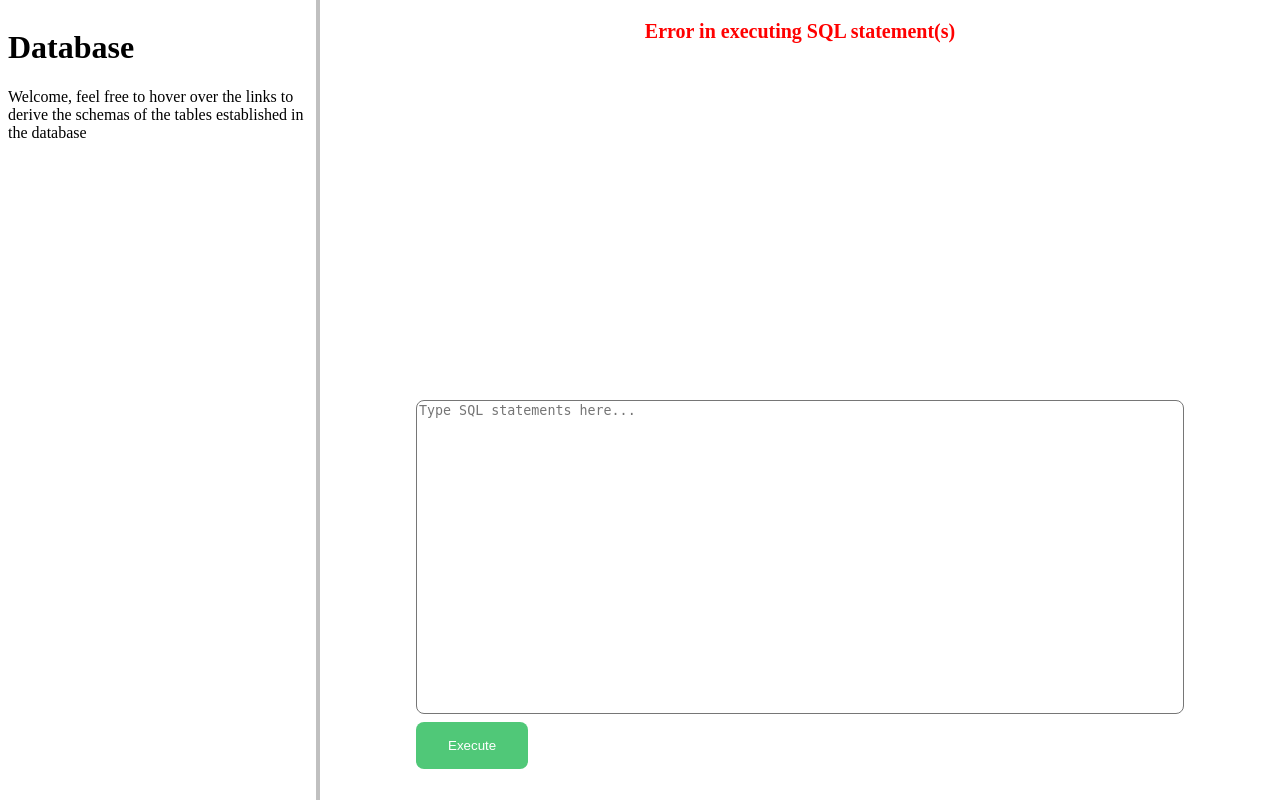
After one commit to Nichz123/Overwatch-MySQL-Database, a Flask app: template flask-app/templates/sql_fail.html in a window 1280 px wide. The commit adds this page. Run offline with Flask 3, Linux system fonts and the light colour scheme; the template is opened without the code that fills it, so the values that code supplies are empty; parts of the project's set-up code (start-up, migrations or seed data) failed here and were passed over.

Commit message:
Executes SELECT SQL statements

```diff
--- a/flask-app/app.py
+++ b/flask-app/app.py
@@ -6,6 +6,7 @@ from mysql.connector import connect, Error
 
 load_dotenv()
 db_user = os.getenv("MYSQL_USERNAME")
+db_host = os.getenv("MYSQL_HOST")
 db_password = os.getenv("MYSQL_PASSWORD")
 db_port = os.getenv("MYSQL_PORT")
 db_database = os.getenv("MYSQL_DATABASE")
@@ -14,7 +15,7 @@ app = Flask(__name__)
 
 try:
     connection = connect(
-        host="localhost",
+        host=db_host,
         user=db_user,
         password=db_password,
         database=db_database
@@ -42,14 +43,38 @@ def show_table(table):
             result.append(str(row))
         return result
 
+# Grab the tables and their data from the database
+tables = find_tables()
+table_datas = []
+for i in range(0, len(tables)):
+    tables[i]=str(tables[i])[2:-3]
+    table_datas.append(show_table(tables[i]))
+
+# Function to run user inputted sql code
+def execute_sql(query):
+    with connection.cursor() as cursor:
+        cursor.execute(query)
+        table = cursor.fetchall()
+        return table
+
 @app.route('/')
-def home():
-    tables = find_tables()
-    table_datas = []
-    for i in range(0, len(tables)):
-        tables[i]=str(tables[i])[2:-3]
-        table_datas.append(show_table(tables[i]))
-    return render_template('index.html', database=db_database, tables=tables, len=len(tables), table_datas=table_datas)
+def index():
+    return render_template('index.html', form_text="", database=db_database, tables=tables, len=len(tables), table_datas=table_datas)
+
+@app.route('/sql_results', methods=['POST'])
+def sql_results():
+    query = request.form.get('chat-input')
+    try:
+        result = execute_sql(query)
+    except Exception:
+        return render_template('sql_fail.html', form_text=query, database=db_database, tables=tables, len=len(tables), table_datas=table_datas)
+    else:
+        # Only SELECT statements
+        if query[0:6] != "select":
+            return render_template('sql_fail.html', form_text=query, database=db_database, tables=tables, len=len(tables), table_datas=table_datas)
+        table_height = len(result)
+        table_width = len(result[0])
+        return render_template('sql_results.html', form_text=query, width=table_width, height=table_height, result=result, database=db_database, tables=tables, len=len(tables), table_datas=table_datas)
 
 if __name__ == '__main__':
     app.run()
--- a/flask-app/templates/index.html
+++ b/flask-app/templates/index.html
@@ -40,6 +40,7 @@
                 width: 80%;
                 text-align: center;
                 font-size: 20px;
+                overflow: scroll;
             }
 
             #chat-div {
@@ -63,6 +64,21 @@
                 margin: 8px 0;
                 border-radius: 8px;
                 cursor: pointer;
+            }
+
+            table {
+                margin: 8px;
+                border: 2px solid silver;
+            }
+
+            td {
+                text-align: left;
+                padding: 4px;
+                font-size: 16px;
+            }
+
+            tr:nth-child(even) {
+                background-color: Lightgreen;
             }
         </style>
     </head>
@@ -90,14 +106,18 @@
                 {% endblock %}
             </div>
             <div id="main-box">
-                <p id="sql-results">
-                    SQL results show up here
-                </p>
+                <div id="sql-results">
+                    {% block sql_results %}
+                        <p>SQL results show up here</p>
+                    {% endblock %}
+                </div>
                 <div id="chat-div">
-                    <div>
-                        <textarea placeholder="Type SQL statements here..." id="chat-input"></textarea>
-                    </div>
-                    <button id="chat-submit">Execute</button>
+                    <form id="chat-form" method="POST" action="{{ url_for('sql_results') }}">
+                        <div>
+                            <textarea placeholder="Type SQL statements here..." id="chat-input" name="chat-input" required>{{form_text}}</textarea>
+                        </div>
+                        <button id="chat-submit">Execute</button>
+                    </form>
                 </div>
             </div>
         </div>
--- /dev/null
+++ b/flask-app/templates/sql_fail.html
@@ -0,0 +1,4 @@
+{% extends 'index.html' %}
+    {% block sql_results %}
+        <p style="font-weight: bold; color: red;"> Error in executing SQL statement(s)</p>
+    {% endblock %}
```
Also changed, not shown: flask-app/templates/sql_results.html (added, +12 -0 lines), README.md, image.png (added).
